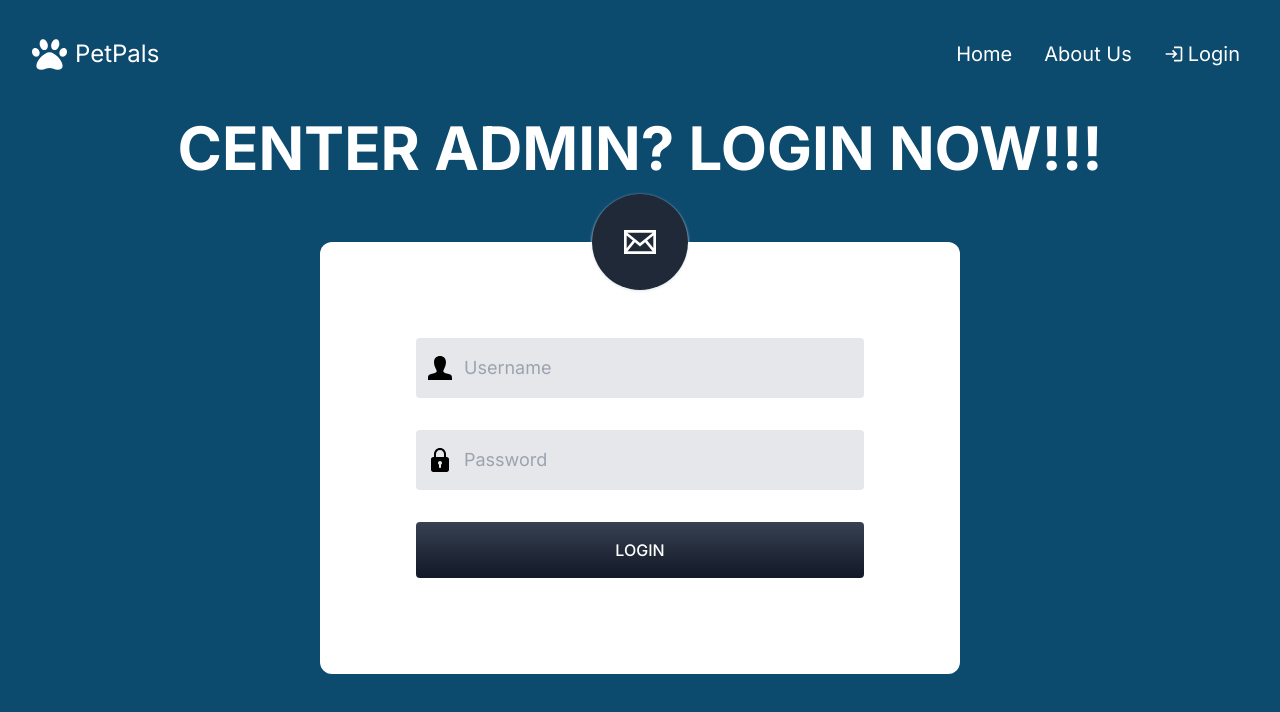
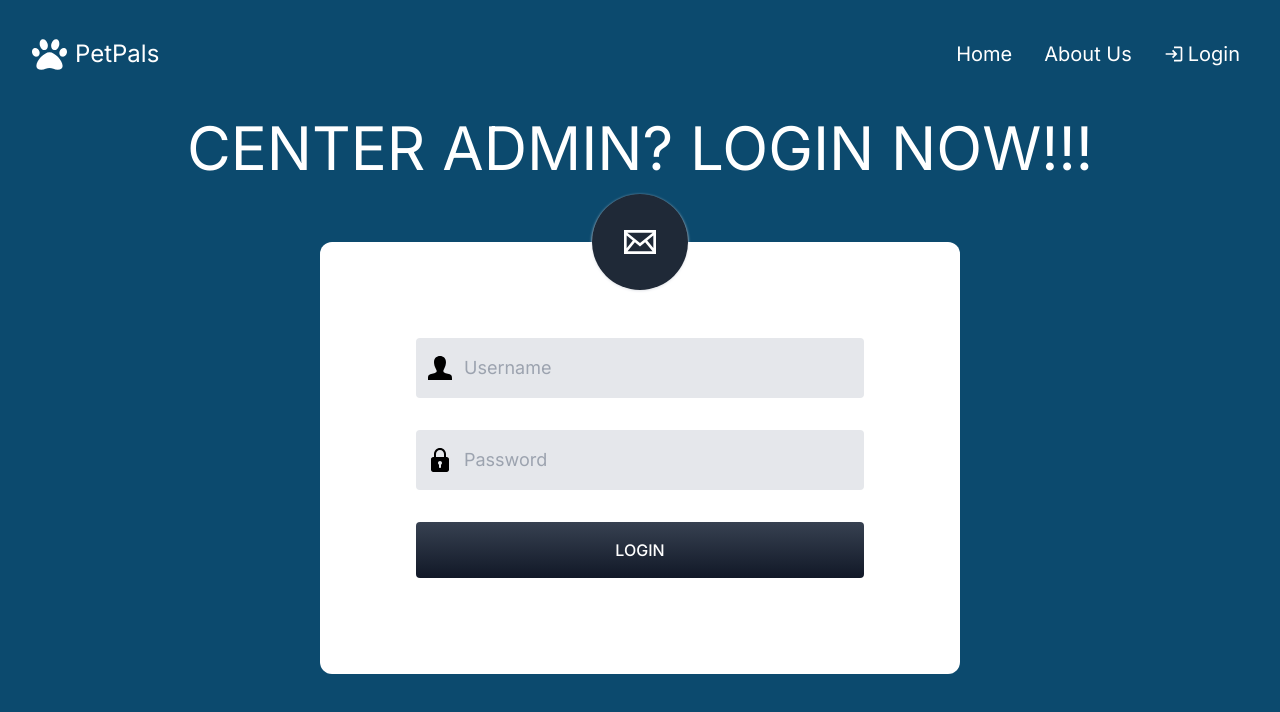
Before and after one commit to Ananth-Joshi/PetPals-DBMS-mini-Project, a Next.js app: page /login in a window 1280 px wide. Shown: the top 712 px of the page. Built offline with nearby package versions, Linux system fonts and the light colour scheme; no server answers.

Commit message:
fixed login page title

```diff
--- a/src/app/login/page.tsx
+++ b/src/app/login/page.tsx
@@ -28,7 +28,7 @@ function page() {
 
   return (
    <div className="flex-col gap-16 h-screen overflow-hidden flex -top-28 relative items-center justify-center">
-    <div className='text-white text-6xl text-center font-bold'>CENTER ADMIN? LOGIN NOW!!!</div>
+    <div className='text-white text-6xl text-center'>CENTER ADMIN? LOGIN NOW!!!</div>
     <div className="bg-white lg:w-6/12 md:7/12 w-8/12 shadow-3xl rounded-xl">
       <div className="bg-gray-800 shadow shadow-gray-200 absolute left-1/2 transform -translate-x-1/2 -translate-y-1/2 rounded-full p-4 md:p-8">
         <svg width="32" height="32" viewBox="0 0 24 24" fill="#FFF">
```
